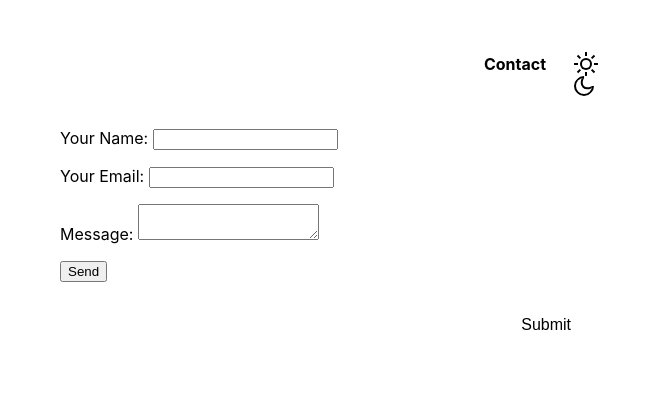
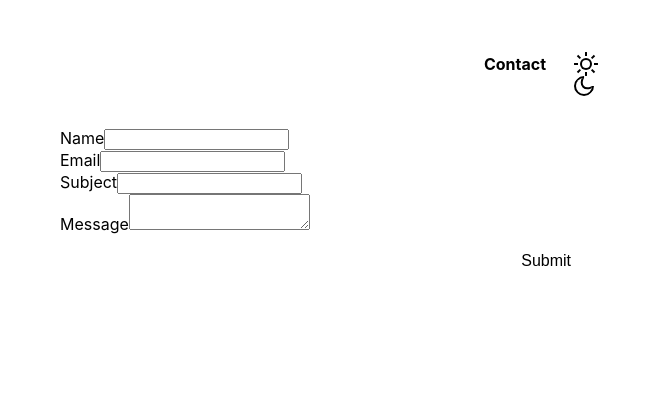
Before and after one commit to EzzEddin/my-gatsby-blog, a Gatsby site: page /contact in a window 1280 px wide. Shown: the top 406 px of the page, 612-1280 px from the left. Built offline with nearby package versions, Linux system fonts and the light colour scheme; Gatsby itself is replaced by a stand-in of ours.

Commit message:
back to w3layouts contact form

```diff
--- a/src/pages/contact.js
+++ b/src/pages/contact.js
@@ -22,25 +22,23 @@ const ContactPage = ({ data: { site } }) => {
           <p>Let me help you kick start your next project &rarr;</p>
         </div>
         <div>
-          <form name="contact" method="POST" data-netlify="true">
-            <p>
-              <label>
-                Your Name: <input type="text" name="name" />
-              </label>
-            </p>
-            <p>
-              <label>
-                Your Email: <input type="email" name="email" />
-              </label>
-            </p>
-            <p>
-              <label>
-                Message: <textarea name="message"></textarea>
-              </label>
-            </p>
-            <p>
-              <button type="submit">Send</button>
-            </p>
+          <form name="contact" action="POST" data-netlify="true">
+            <div>
+              <label htmlFor="w3lName">Name</label>
+              <input type="text" name="w3lName" id="w3lName" />
+            </div>
+            <div>
+              <label htmlFor="w3lSender">Email</label>
+              <input type="email" name="w3lSender" id="w3lSender" />
+            </div>
+            <div>
+              <label htmlFor="w3lSubject">Subject</label>
+              <input type="text" name="w3lSubject" id="w3lSubject" />
+            </div>
+            <div>
+              <label htmlFor="w3lMessage">Message</label>
+              <textarea name="w3lMessage" id="w3lMessage"></textarea>
+            </div>
             <div style={{ display: "flex", justifyContent: "flex-end" }}>
               <input
                 type="submit"
```
